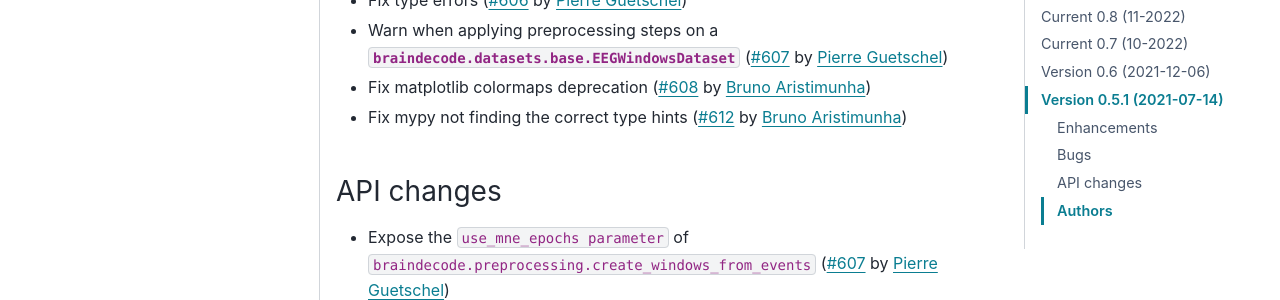
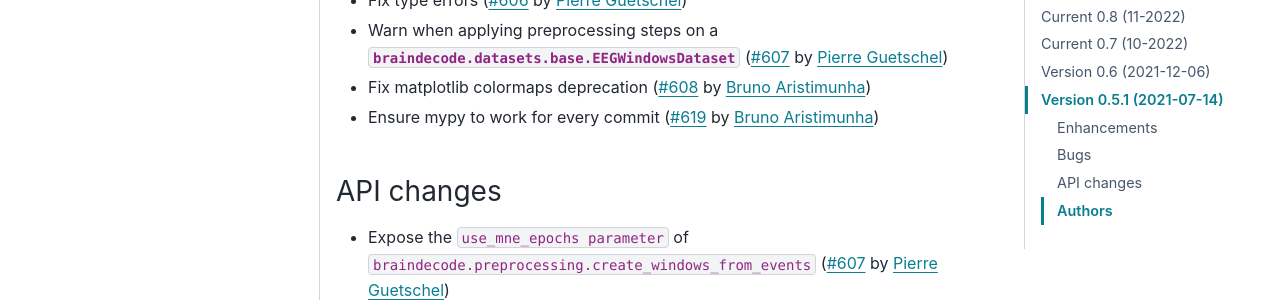
Before and after one commit to braindecode/braindecode, a Sphinx documentation site: the page built from docs/whats_new.rst, in a window 1280 px wide and 900 px high, scrolled down 1308 px. Shown: the part 153-453 px from the top of the window. Built offline with Sphinx 7.4.7 and the PyData theme 0.15.4, drawn with Linux system fonts in a browser that asks for light colours; pages that are not in the unit, such as notebooks, are missing from menus; comment, search, counter and statistics services are not loaded; cross-references to code outside the pages are shown as plain code.

Commit message:
updating whats_new.rst

```diff
--- a/docs/whats_new.rst
+++ b/docs/whats_new.rst
@@ -50,7 +50,7 @@ Bugs
 - Fix type errors (:gh:`606` by `Pierre Guetschel`_)
 - Warn when applying preprocessing steps on a :class:`braindecode.datasets.base.EEGWindowsDataset` (:gh:`607` by `Pierre Guetschel`_)
 - Fix matplotlib colormaps deprecation (:gh:`608` by `Bruno Aristimunha`_)
-- Fix mypy not finding the correct type hints (:gh:`612` by `Bruno Aristimunha`_)
+- Ensure mypy to work for every commit (:gh:`619` by `Bruno Aristimunha`_)
 
 
 API changes
```
